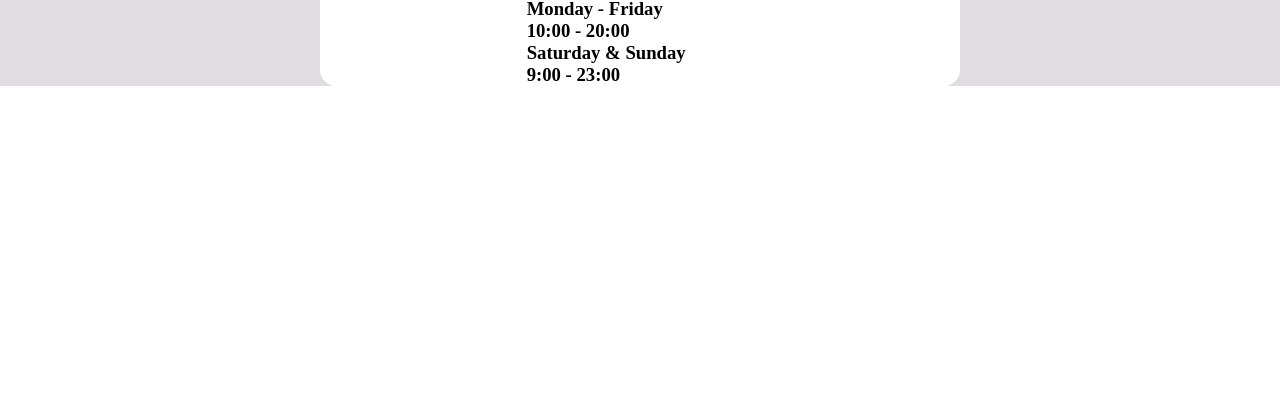
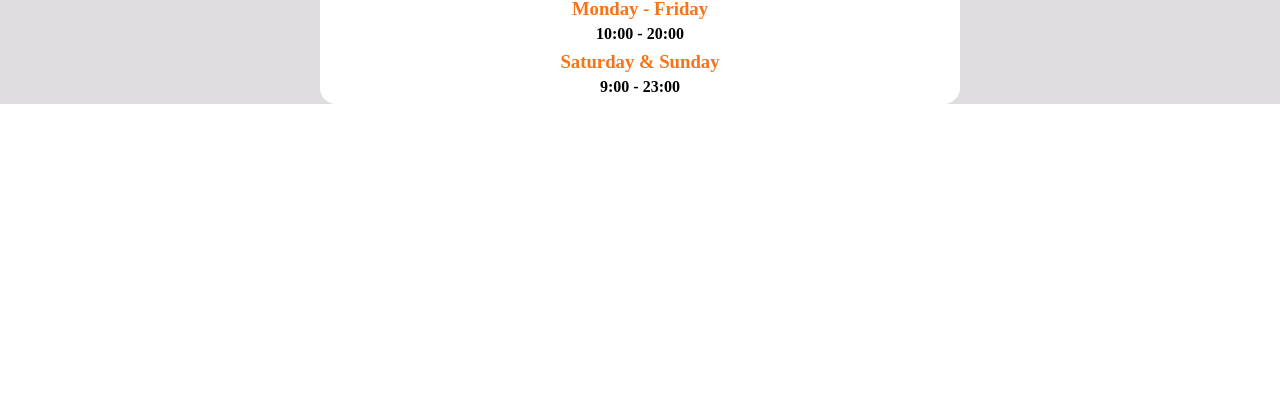
Before and after one commit to Kgodisho-Mononyane/restaurant-page, a website built with webpack: page src/template.html in a window 1280 px wide. Shown: the part 388-800 px from the top of the page. Built offline with nearby package versions, Linux system fonts and the light colour scheme; files whose address does not match are found by name.

Commit message:
add styling to operating hours

```diff
--- a/src/index.js
+++ b/src/index.js
@@ -28,5 +28,6 @@ import {displayContact} from "./contact.js";
 
     bookBtn.addEventListener("click", () => {
         console.log("Book button clicked");
+        displayContact();
     });
 })();
--- a/src/style.css
+++ b/src/style.css
@@ -118,9 +118,27 @@ nav {
     background-color: var(--orange-active);
 }
 
+#operating-hours-container {
+    display: flex;
+    flex-direction: column;
+    justify-content: center;
+    align-items: center;
+}
+
 #operating-hours-header {
     font-size: 2rem;
     margin-bottom: 0.5rem;
+}
+
+.operating-hours-days {
+    color: var(--orange);
+    margin-bottom: 0.3rem;
+    font-weight: bold;
+}
+
+.operating-hours-times {
+    margin-bottom: 0.5rem;
+    font-weight: bold;
 }
 
 /* MENU */
--- a/src/template.html
+++ b/src/template.html
@@ -23,10 +23,10 @@
                 <button id="book-btn">Book Now</button>
                 <div id="operating-hours-container">
                     <h2 id="operating-hours-header">Operating hours</h2>
-                    <h3>Monday - Friday</>
-                    <p>10:00 - 20:00</p>
-                    <h3>Saturday & Sunday</>
-                    <p>9:00 - 23:00</p>
+                    <h3 class="operating-hours-days">Monday - Friday</h3>
+                    <p class="operating-hours-times">10:00 - 20:00</p>
+                    <h3 class="operating-hours-days">Saturday & Sunday</h3>
+                    <p class="operating-hours-times">9:00 - 23:00</p>
                 </div>
             </div>
         </div>
```
